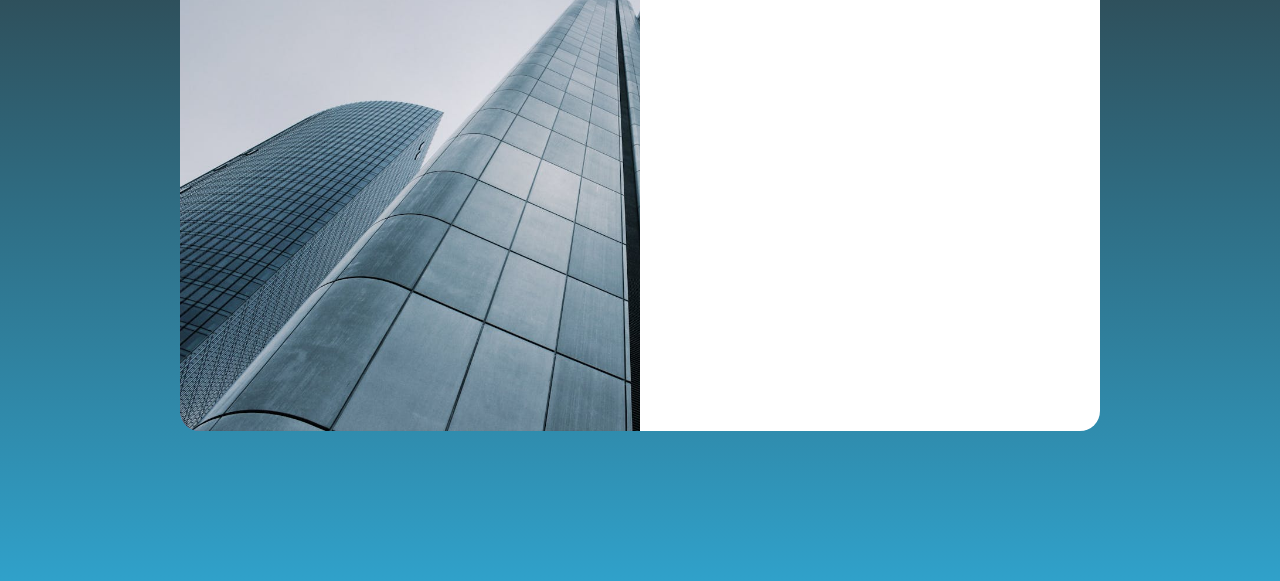
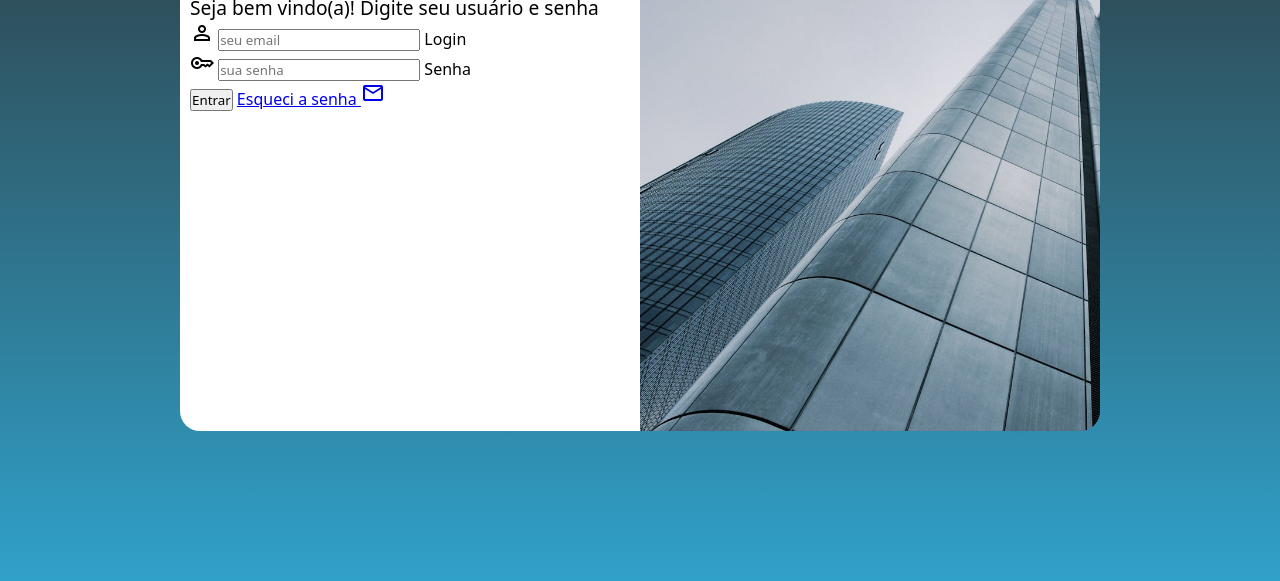
Before and after one commit to leodonar/projeto-login, a plain HTML site: page index.html in a window 1280 px wide. Shown: the part 219-800 px from the top of the page. Drawn offline with nearby package versions, Linux system fonts and the light colour scheme.

Commit message:
adicionei o formulário

```diff
--- a/estilos/media-query.css
+++ b/estilos/media-query.css
@@ -40,13 +40,20 @@
         width: 920px;
     }
     section#login > div#imagem{
-        float: left;
+        float: right;
         width: 50%;
         height: 100%;
     }
     section#login > div#formulario{
-        float: right ;
+        float: left ;
         width: 49%;
 
     }
+    div#formulario > h1{
+        font-size: 2em;
+    }
+    div#formulario > p{
+        font-size: 1.2em;
+    }
+
 }
--- a/estilos/style.css
+++ b/estilos/style.css
@@ -44,3 +44,10 @@
     padding: 10px;
 
 }
+div#formulario > h1{
+    text-align: center;
+    margin-bottom: 10px;
+}
+div#formulario > p{
+    font-size: 0.8em;
+}
--- a/index.html
+++ b/index.html
@@ -6,6 +6,7 @@
     <title>Login</title>
     <link rel="stylesheet" href="estilos/style.css">
     <link rel="stylesheet" href="estilos/media-query.css">
+    <link href="https://fonts.googleapis.com/css2?family=Material+Symbols+Outlined" rel="stylesheet">
 </head>
 <body>
     <main>
@@ -17,8 +18,23 @@
                 <h1>Login</h1>
                 <p>Seja bem vindo(a)! Digite seu usuário e senha</p>
                 <form action="login.php" method="post">
+                    <div class="campo">
+                        <span class="material-symbols-outlined">person</span>
+                        <input type="email" name="login" id="ilogin" placeholder="seu email" autocomplete="email" required maxlength="30">
+                        <label for="ilogin">Login</label>
 
-                </form>
+                    </div>
+                    <div class="campo">
+                        <span class="material-symbols-outlined">key</span>
+                        <input type="password" name="senha" id="isenha" placeholder="sua senha" autocomplete="current-password" required minlength="6" maxlength="20">
+                        <label for="isenha">Senha</label>
+                    </div>
+                    <input type="submit" value="Entrar">
+                    <a href="esqueci.html">
+                        Esqueci a senha <span class="material-symbols-outlined">mail</span>
+
+                    </a>
+                    </form>
 
             </div>
         </section>
```
